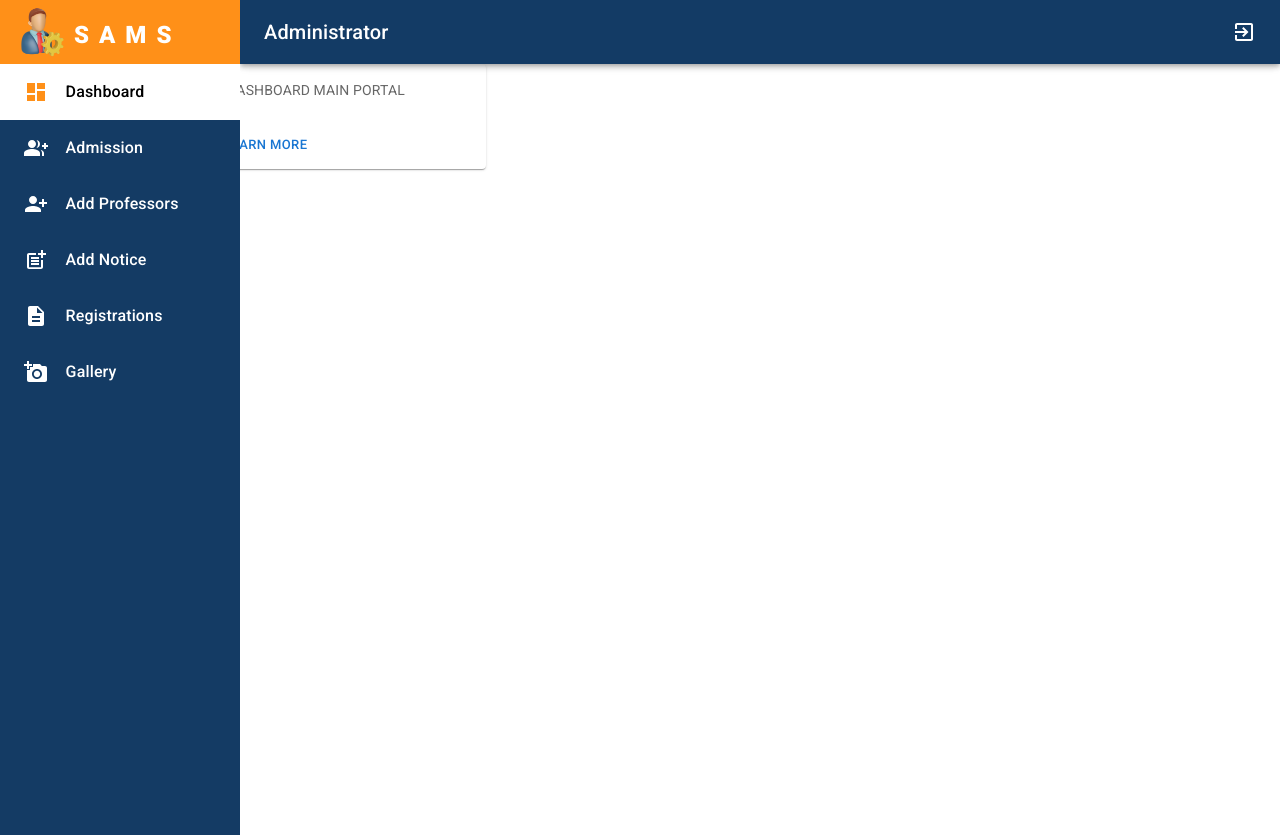
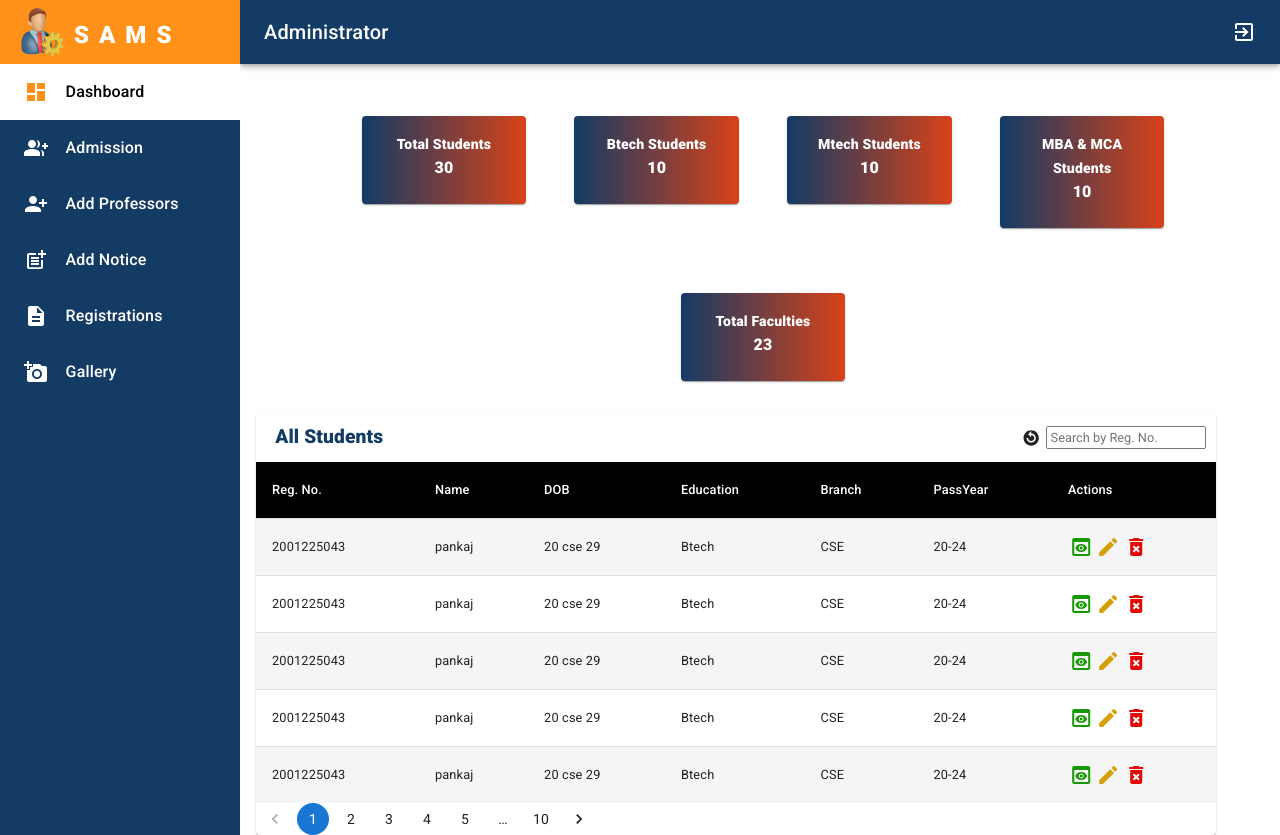
Before and after one commit to PankajBehera-1/SAMS_ADMIN, a React (Create React App) app: page / in a window 1280 px wide. Before the commit the page ends 800 px from the top, so only its background shows below. Built offline with nearby package versions, Linux system fonts and the light colour scheme.

Commit message:
dashboard complt

```diff
--- a/public/index.html
+++ b/public/index.html
@@ -15,6 +15,7 @@
       manifest.json provides metadata used when your web app is installed on a
       user's mobile device or desktop. See https://developers.google.com/web/fundamentals/web-app-manifest/
     -->
+    <link rel="stylesheet" href="https://cdnjs.cloudflare.com/ajax/libs/font-awesome/6.5.1/css/all.min.css" integrity="sha512-DTOQO9RWCH3ppGqcWaEA1BIZOC6xxalwEsw9c2QQeAIftl+Vegovlnee1c9QX4TctnWMn13TZye+giMm8e2LwA==" crossorigin="anonymous" referrerpolicy="no-referrer" />
     <link rel="manifest" href="%PUBLIC_URL%/manifest.json" />
     <!--
       Notice the use of %PUBLIC_URL% in the tags above.
--- a/src/components/dashboard/dashboard.module.css
+++ b/src/components/dashboard/dashboard.module.css
@@ -1,9 +1,71 @@
+@import url('https://fonts.googleapis.com/css2?family=Roboto:ital,wght@0,100;0,300;0,400;0,500;0,900;1,100;1,300;1,400;1,500;1,700;1,900&display=swap');
+
+* {
+  margin: 0;
+  padding: 0;
+}
+
+.dashboardSection {
+  margin-top: 100px;
+  padding-left: 1%;
+  padding-right: 1%;
+  padding-bottom: 1%;
+  width: 130%;
+}
+
+
+.card {
+  margin-top: 10%;
+  font-family: 'Roboto', sans-serif !important;
+  color: white !important;
+  font-weight: 600 !important;
+  background-image: linear-gradient(to right, #133b65, #d84219);
+  transition: 0.6s;
+  text-align: center;
+}
+
+.card:hover {
+  transform: scale(1.1);
+  transition: 0.6s;
+  cursor: pointer;
+  font-family: 'Roboto', sans-serif !important;
+  color: white;
+  background-image: linear-gradient(to right, #b3c603, #133b65);
+}
+
+.card b {
+  font-family: 'Roboto', sans-serif !important;
+  font-size: 1.1vw;
+  font-weight: 600 !important;
+}
+
 .tableFilter {
-    margin-top: 100px;
-    margin-left: 300px;
+  display: flex;
+  justify-content: space-between;
+  padding: 1%;
+  align-items: center;
+  margin-left: 1%;
 }
 
 .tableFilter h3 {
-    color: black;
-    font-size: 1.5vw;
+  font-family: 'Roboto', sans-serif !important;
+  color: #133b65;
+  font-size: 1.5vw;
 }
+
+.tableFilter input {
+  font-family: 'Roboto', sans-serif !important;
+  font-size: 1vw;
+  padding: 1% 1.5% 1% 1.5%;
+  outline-color: #063261;
+}
+
+.tableFilter input::placeholder {
+  font-family: 'Roboto', sans-serif !important;
+  font-size: 1vw;
+}
+
+.tableTitle {
+  font-family: 'Roboto', sans-serif !important;
+  font-size: 1vw !important;
+}
--- a/src/components/dashboard/index.jsx
+++ b/src/components/dashboard/index.jsx
@@ -3,28 +3,173 @@ import ResponsiveDrawer from "../../common/sidebar";
 import { Grid } from '@mui/material';
 
 import Card from '@mui/material/Card';
-import CardActions from '@mui/material/CardActions';
 import CardContent from '@mui/material/CardContent';
-import Button from '@mui/material/Button';
-import Typography from '@mui/material/Typography';
+import style from './dashboard.module.css';
+import Pagination from '@mui/material/Pagination';
+import Stack from '@mui/material/Stack';
+
+import { styled } from '@mui/material/styles';
+import Table from '@mui/material/Table';
+import TableBody from '@mui/material/TableBody';
+import TableCell, { tableCellClasses } from '@mui/material/TableCell';
+import TableContainer from '@mui/material/TableContainer';
+import TableHead from '@mui/material/TableHead';
+import TableRow from '@mui/material/TableRow';
+import Paper from '@mui/material/Paper';
+import ReplayCircleFilledIcon from '@mui/icons-material/ReplayCircleFilled';
+import PreviewIcon from '@mui/icons-material/Preview';
+import EditIcon from '@mui/icons-material/Edit';
+import DeleteForeverIcon from '@mui/icons-material/DeleteForever';
+import { Margin } from '@mui/icons-material';
+
+
+const StyledTableCell = styled(TableCell)(({ theme }) => ({
+    [`&.${tableCellClasses.head}`]: {
+        backgroundColor: theme.palette.common.black,
+        color: theme.palette.common.white,
+    },
+    [`&.${tableCellClasses.body}`]: {
+        fontSize: 14,
+    },
+}));
+
+const StyledTableRow = styled(TableRow)(({ theme }) => ({
+    '&:nth-of-type(odd)': {
+        backgroundColor: theme.palette.action.hover,
+    },
+    // hide last border
+    '&:last-child td, &:last-child th': {
+        border: 0,
+    },
+}));
+
+function createData(name, calories, fat, carbs, protein) {
+    return { name, calories, fat, carbs, protein };
+}
+
+const rows = [
+    createData('Frozen yoghurt', 159, 6.0, 24, 4.0),
+    createData('Ice cream sandwich', 237, 9.0, 37, 4.3),
+    createData('Eclair', 262, 16.0, 24, 6.0),
+    createData('Cupcake', 305, 3.7, 67, 4.3),
+    createData('Gingerbread', 356, 16.0, 49, 3.9),
+];
+
 
 const Dashboard = () => {
     return (
         <>
+
+            <Grid item sx={{ display: "flex", gap: 2 }}>
+                <Grid>
                     <ResponsiveDrawer />
-      <Grid style={{ display: 'flex', alignItems: 'center',marginLeft:'16.5%', marginTop: '5%' }}>
+                </Grid>
 
-        <Card sx={{ minWidth: 275 }}>
+                <Grid className={style.dashboardSection}>
+                    {/* Counting Cards */}
+                    <Grid container justifyContent="center" xs={12} md={12} lg={12} gap={6} paddingBottom="5%" paddingRight="1%">
+                        <Grid item xs={3} md={3} lg={2}>
+                            <Card className={style.card}>
                                 <CardContent>
-            <Typography sx={{ fontSize: 14 }} color="text.secondary" gutterBottom>
-            DASHBOARD MAIN PORTAL
-            </Typography>
+                                    <b>Total Students</b>
+                                    <p>30</p>
+
                                 </CardContent>
-          <CardActions>
-            <Button size="small">Learn More</Button>
-          </CardActions>
                             </Card>
                         </Grid>
+                        <Grid item xs={3} md={3} lg={2}>
+                            <Card className={style.card}>
+                                <CardContent>
+                                    <b>Btech Students</b>
+                                    <p>10</p>
+
+                                </CardContent>
+                            </Card>
+                        </Grid>
+                        <Grid item xs={3} md={3} lg={2}>
+                            <Card className={style.card}>
+                                <CardContent>
+                                    <b>Mtech Students</b>
+                                    <p>10</p>
+
+                                </CardContent>
+                            </Card>
+                        </Grid>
+                        <Grid item xs={3} md={3} lg={2}>
+                            <Card className={style.card}>
+                                <CardContent>
+                                    <b>MBA & MCA Students</b>
+                                    <p>10</p>
+                                </CardContent>
+                            </Card>
+                        </Grid>
+                        <Grid item xs={3} md={3} lg={2}>
+                            <Card className={style.card}>
+                                <CardContent>
+                                    <b>Total Faculties</b>
+                                    <p>23</p>
+                                </CardContent>
+                            </Card>
+                        </Grid>
+                    </Grid>
+
+
+
+
+                </Grid>
+
+            </Grid>
+            <Paper sx={{ width: '100%' }} style={{ width: '75%', marginLeft: '20%', alignItems: "center", gap: 5 ,marginTop:"-30px"}}>
+
+                <Grid className={style.tableFilter}>
+                    <h3>All Students</h3>
+                    <Grid style={{ display: "flex", alignItems: "center", gap: 5 }}>
+
+                        <ReplayCircleFilledIcon style={{ width: "10%", cursor: "pointer" }} />
+
+                        <input type="text" placeholder="Search by Reg. No."/>
+                    </Grid>
+                </Grid>
+                <TableContainer sx={{ maxHeight: 440 }}>
+                    <Table sx={{ minWidth: 10 }} aria-label="customized table">
+                        <TableHead>
+                            <TableRow>
+                                <StyledTableCell align="left" className={style.tableTitle}>Reg. No.</StyledTableCell>
+                                <StyledTableCell align="left" className={style.tableTitle}>Name</StyledTableCell>
+                                <StyledTableCell align="left" className={style.tableTitle}>DOB</StyledTableCell>
+                                <StyledTableCell align="left" className={style.tableTitle}>Education</StyledTableCell>
+                                <StyledTableCell align="left" className={style.tableTitle}>Branch</StyledTableCell>
+                                <StyledTableCell align="left" className={style.tableTitle}>PassYear</StyledTableCell>
+                                <StyledTableCell align="left" className={style.tableTitle}>Actions</StyledTableCell>
+                            </TableRow>
+                        </TableHead>
+                        <TableBody>
+                            {rows.map((row) => (
+                                <StyledTableRow key={row.name}>
+                                    <StyledTableCell component="th" scope="row" className={style.tableTitle}>
+                                        2001225043
+                                    </StyledTableCell>
+                                    <StyledTableCell align="left" className={style.tableTitle}>
+                                        pankaj
+                                    </StyledTableCell>
+                                    <StyledTableCell align="left" className={style.tableTitle}>20 cse 29</StyledTableCell>
+                                    <StyledTableCell align="left" className={style.tableTitle}>Btech</StyledTableCell>
+                                    <StyledTableCell align="left" className={style.tableTitle}>CSE</StyledTableCell>
+                                    <StyledTableCell align="left" className={style.tableTitle}>20-24</StyledTableCell>
+                                    <StyledTableCell align="left" style={{ gap: 1, display: "flex", cursor: "pointer" }}>
+                                        <PreviewIcon style={{ color: "#179903", width: "20%", cursor: "pointer" }} />
+                                        <EditIcon style={{ color: "#D5A10B", width: "20%", cursor: "pointer" }} />
+                                        <DeleteForeverIcon style={{ color: "#E30707", width: "20%", cursor: "pointer" }} />
+                                    </StyledTableCell>
+                                </StyledTableRow>
+                            ))}
+                        </TableBody>
+                    </Table>
+                </TableContainer>
+                <Stack spacing={2}>
+                    <Pagination count={10} color="primary" />
+                </Stack>
+            </Paper>
         </>
     )
 }
--- a/src/components/registration/index.jsx
+++ b/src/components/registration/index.jsx
@@ -11,7 +11,7 @@ const Registrations = () => {
   return (
     <>
       <ResponsiveDrawer />
-      <Grid style={{ display: 'flex', alignItems: 'center',marginLeft:'16.5%', marginTop: '5%',maxWidth:'95%' }}>
+      <Grid style={{ display: 'flex', alignItems: 'center',marginLeft:'16.5%', marginTop: '5%' }}>
 
         <Card sx={{ minWidth: 275 }}>
           <CardContent>
```
Lines whose indentation alone changed are shown as unchanged.
